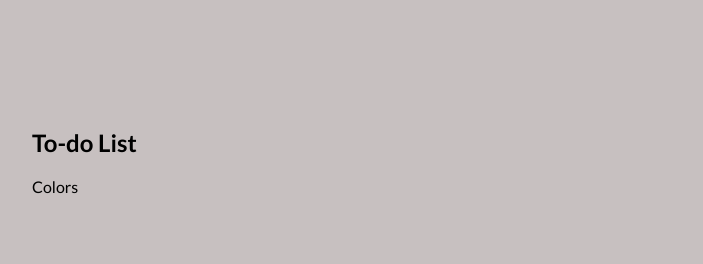
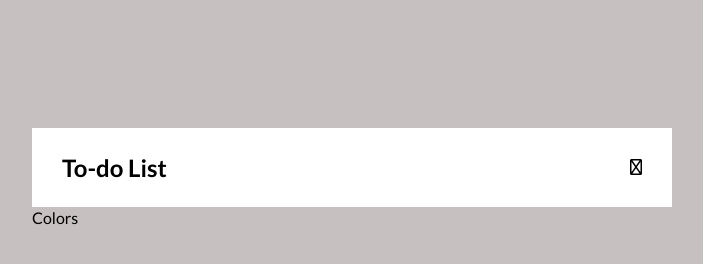
Before and after one commit to davidolanrewaju/Todo-List, a website built with webpack: page dist/index.html in a window 1280 px wide. Shown: the whole page, without its empty margins (288-991 px from the left). Built offline with nearby package versions, Linux system fonts and the light colour scheme.

Commit message:
Update dist folder

```diff
--- a/dist/index.html
+++ b/dist/index.html
@@ -6,9 +6,14 @@
     <meta name="viewport" content="width=device-width, initial-scale=1.0">
     <title>Todo-List</title>
     <link rel="stylesheet" href="/src/style.css">
-
+    <script src="https://kit.fontawesome.com/c0dfd28869.js" crossorigin="anonymous"></script>
 <script defer src="runtime.js"></script><script defer src="main.js"></script></head>
 <body>
-    <h2>To-do List</h2>
+    <section id="todo-section">
+        <div class="todo-header">
+            <h1>To-do List</h1>
+            <i class="fa-regular fa-arrows-rotate"></i>
+        </div>
+    </section>
 </body>
 </html>
--- a/dist/main.js
+++ b/dist/main.js
@@ -115,7 +115,7 @@ eval("\n\n/* istanbul ignore next  */\nfunction styleTagTransform(css, styleElem
   \**********************/
 /***/ ((__unused_webpack_module, __webpack_exports__, __webpack_require__) => {
 
-eval("__webpack_require__.r(__webpack_exports__);\n/* harmony import */ var _style_css__WEBPACK_IMPORTED_MODULE_0__ = __webpack_require__(/*! ./style.css */ \"./src/style.css\");\n\n\nconst section = document.createElement('section');\n\nsection.innerHTML += 'Colors';\n\ndocument.body.appendChild(section);\n\n//# sourceURL=webpack://todo-list/./src/index.js?");
+eval("__webpack_require__.r(__webpack_exports__);\n/* harmony import */ var _style_css__WEBPACK_IMPORTED_MODULE_0__ = __webpack_require__(/*! ./style.css */ \"./src/style.css\");\n\r\n\r\nconst section = document.createElement('section');\r\n\r\nsection.innerHTML += 'Colors';\r\n\r\ndocument.body.appendChild(section);\n\n//# sourceURL=webpack://todo-list/./src/index.js?");
 
 /***/ })
 
```
